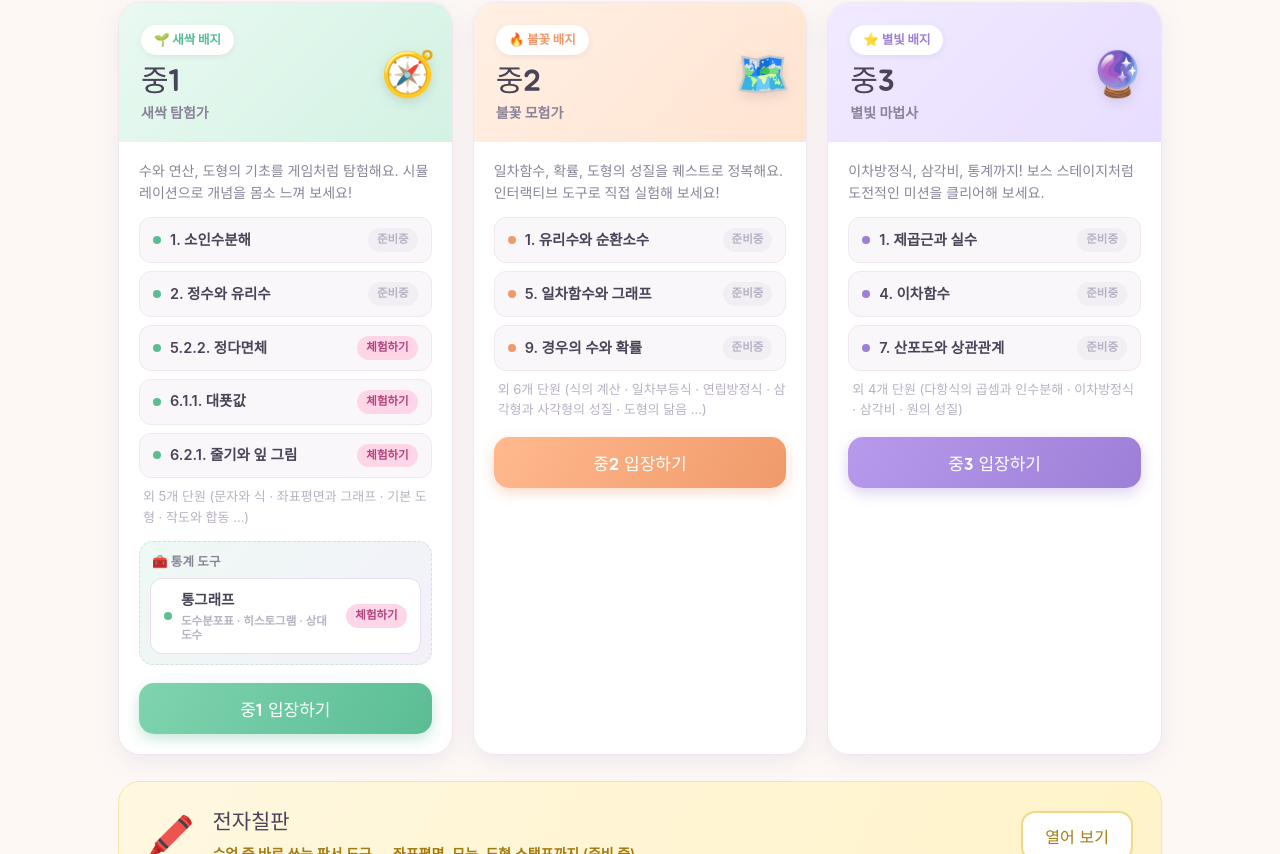
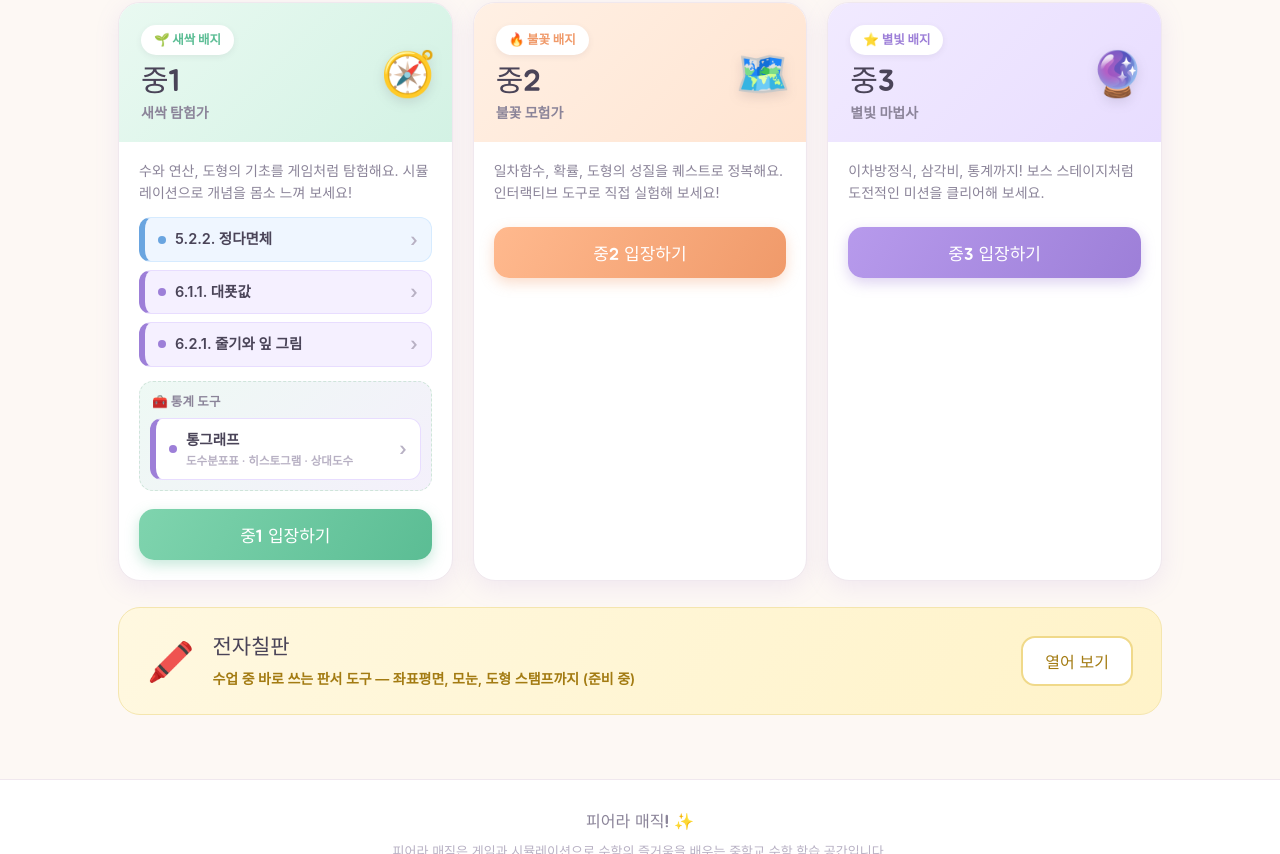
Before and after one commit to HaMisook/peera, a plain HTML site: page index.html in a window 1280 px wide. Shown: the part 680-1534 px from the top of the page. Drawn offline with Linux system fonts and the light colour scheme; a web font is replaced by a local one.

Commit message:
Add files via upload

```diff
--- a/index.html
+++ b/index.html
@@ -187,13 +187,29 @@
   .unit .tag.play{background:var(--pink); color:#b2437c;}
   .unit .tag.soon{background:#f1eff4; color:var(--faint);}
   .more{font-size:13px; color:var(--faint); padding-left:4px;}
+  /* 대단원별 색: u1~u6 (예: 5단원 도형은 u5, 6단원 통계는 u6) */
+  .unit[class*=" u"]{border-left-width:6px;}
+  .unit[class*=" u"]::after{content:"›"; margin-left:auto; font-size:18px; line-height:1; color:var(--faint); flex:none;}
+  .gcard .unit.u1{background:#fff3f8; border-color:var(--pink); border-left-color:var(--pink-deep);}
+  .gcard .unit.u2{background:#fffbea; border-color:var(--lemon); border-left-color:var(--lemon-deep);}
+  .gcard .unit.u3{background:#effaf5; border-color:var(--mint); border-left-color:var(--mint-deep);}
+  .gcard .unit.u4{background:#fff5ee; border-color:var(--peach); border-left-color:var(--peach-deep);}
+  .gcard .unit.u5{background:#eff6ff; border-color:var(--sky); border-left-color:var(--sky-deep);}
+  .gcard .unit.u6{background:#f5f0ff; border-color:var(--lavender); border-left-color:var(--lavender-deep);}
+  .gcard .unit.u1 .dot{background:var(--pink-deep);}
+  .gcard .unit.u2 .dot{background:var(--lemon-deep);}
+  .gcard .unit.u3 .dot{background:var(--mint-deep);}
+  .gcard .unit.u4 .dot{background:var(--peach-deep);}
+  .gcard .unit.u5 .dot{background:var(--sky-deep);}
+  .gcard .unit.u6 .dot{background:var(--lavender-deep);}
+  .gcard .unit[class*=" u"]:hover{filter:brightness(.97);}
   .tools{
     margin-top:6px; padding:10px 10px 10px; border-radius:14px;
     background:linear-gradient(135deg,#eef9f4,#f4f0fb); border:1px dashed #cfe5da;
     display:flex; flex-direction:column; gap:7px;
   }
   .tools-title{font-size:12.5px; font-weight:800; color:var(--muted); letter-spacing:.02em; padding-left:2px;}
-  .unit.tool{background:#fff; border-color:#e6dff0;}
+  .gcard .unit.tool{background:#fff;}
   .unit.tool:hover{background:#faf7ff;}
   .unit.tool .tool-txt{display:flex; flex-direction:column; gap:2px; min-width:0;}
   .unit.tool .hint{font-size:11.5px; font-weight:600; color:var(--faint); line-height:1.3;}
@@ -307,15 +323,12 @@
       </div>
       <div class="body">
         <p class="desc">수와 연산, 도형의 기초를 게임처럼 탐험해요. 시뮬레이션으로 개념을 몸소 느껴 보세요!</p>
-        <a class="unit" href="#" onclick="toast('이 단원 콘텐츠는 준비 중이에요!'); return false;"><span class="dot"></span>1. 소인수분해<span class="tag soon">준비중</span></a>
-        <a class="unit" href="#" onclick="toast('이 단원 콘텐츠는 준비 중이에요!'); return false;"><span class="dot"></span>2. 정수와 유리수<span class="tag soon">준비중</span></a>
-        <a class="unit" href="polyhedron.html"><span class="dot"></span>5.2.2. 정다면체<span class="tag play">체험하기</span></a>
-        <a class="unit" href="daepyo.html"><span class="dot"></span>6.1.1. 대푯값<span class="tag play">체험하기</span></a>
-        <a class="unit" href="stem-leaf.html"><span class="dot"></span>6.2.1. 줄기와 잎 그림<span class="tag play">체험하기</span></a>
-        <div class="more">외 5개 단원 (문자와 식 · 좌표평면과 그래프 · 기본 도형 · 작도와 합동 …)</div>
+        <a class="unit u5" href="polyhedron.html"><span class="dot"></span>5.2.2. 정다면체</a>
+        <a class="unit u6" href="daepyo.html"><span class="dot"></span>6.1.1. 대푯값</a>
+        <a class="unit u6" href="stem-leaf.html"><span class="dot"></span>6.2.1. 줄기와 잎 그림</a>
         <div class="tools">
           <div class="tools-title">🧰 통계 도구</div>
-          <a class="unit tool" href="tonggraph.html"><span class="dot"></span><span class="tool-txt">통그래프<span class="hint">도수분포표 · 히스토그램 · 상대도수</span></span><span class="tag play">체험하기</span></a>
+          <a class="unit tool u6" href="tonggraph.html"><span class="dot"></span><span class="tool-txt">통그래프<span class="hint">도수분포표 · 히스토그램 · 상대도수</span></span></a>
         </div>
         <button class="enter" onclick="toast('중1 모험 맵은 준비 중이에요!')">중1 입장하기</button>
       </div>
@@ -331,10 +344,6 @@
       </div>
       <div class="body">
         <p class="desc">일차함수, 확률, 도형의 성질을 퀘스트로 정복해요. 인터랙티브 도구로 직접 실험해 보세요!</p>
-        <a class="unit" href="#" onclick="toast('이 단원 콘텐츠는 준비 중이에요!'); return false;"><span class="dot"></span>1. 유리수와 순환소수<span class="tag soon">준비중</span></a>
-        <a class="unit" href="#" onclick="toast('이 단원 콘텐츠는 준비 중이에요!'); return false;"><span class="dot"></span>5. 일차함수와 그래프<span class="tag soon">준비중</span></a>
-        <a class="unit" href="#" onclick="toast('이 단원 콘텐츠는 준비 중이에요!'); return false;"><span class="dot"></span>9. 경우의 수와 확률<span class="tag soon">준비중</span></a>
-        <div class="more">외 6개 단원 (식의 계산 · 일차부등식 · 연립방정식 · 삼각형과 사각형의 성질 · 도형의 닮음 …)</div>
         <button class="enter" onclick="toast('중2 모험 맵은 준비 중이에요!')">중2 입장하기</button>
       </div>
     </article>
@@ -349,10 +358,6 @@
       </div>
       <div class="body">
         <p class="desc">이차방정식, 삼각비, 통계까지! 보스 스테이지처럼 도전적인 미션을 클리어해 보세요.</p>
-        <a class="unit" href="#" onclick="toast('이 단원 콘텐츠는 준비 중이에요!'); return false;"><span class="dot"></span>1. 제곱근과 실수<span class="tag soon">준비중</span></a>
-        <a class="unit" href="#" onclick="toast('이 단원 콘텐츠는 준비 중이에요!'); return false;"><span class="dot"></span>4. 이차함수<span class="tag soon">준비중</span></a>
-        <a class="unit" href="#" onclick="toast('이 단원 콘텐츠는 준비 중이에요!'); return false;"><span class="dot"></span>7. 산포도와 상관관계<span class="tag soon">준비중</span></a>
-        <div class="more">외 4개 단원 (다항식의 곱셈과 인수분해 · 이차방정식 · 삼각비 · 원의 성질)</div>
         <button class="enter" onclick="toast('중3 모험 맵은 준비 중이에요!')">중3 입장하기</button>
       </div>
     </article>
```
